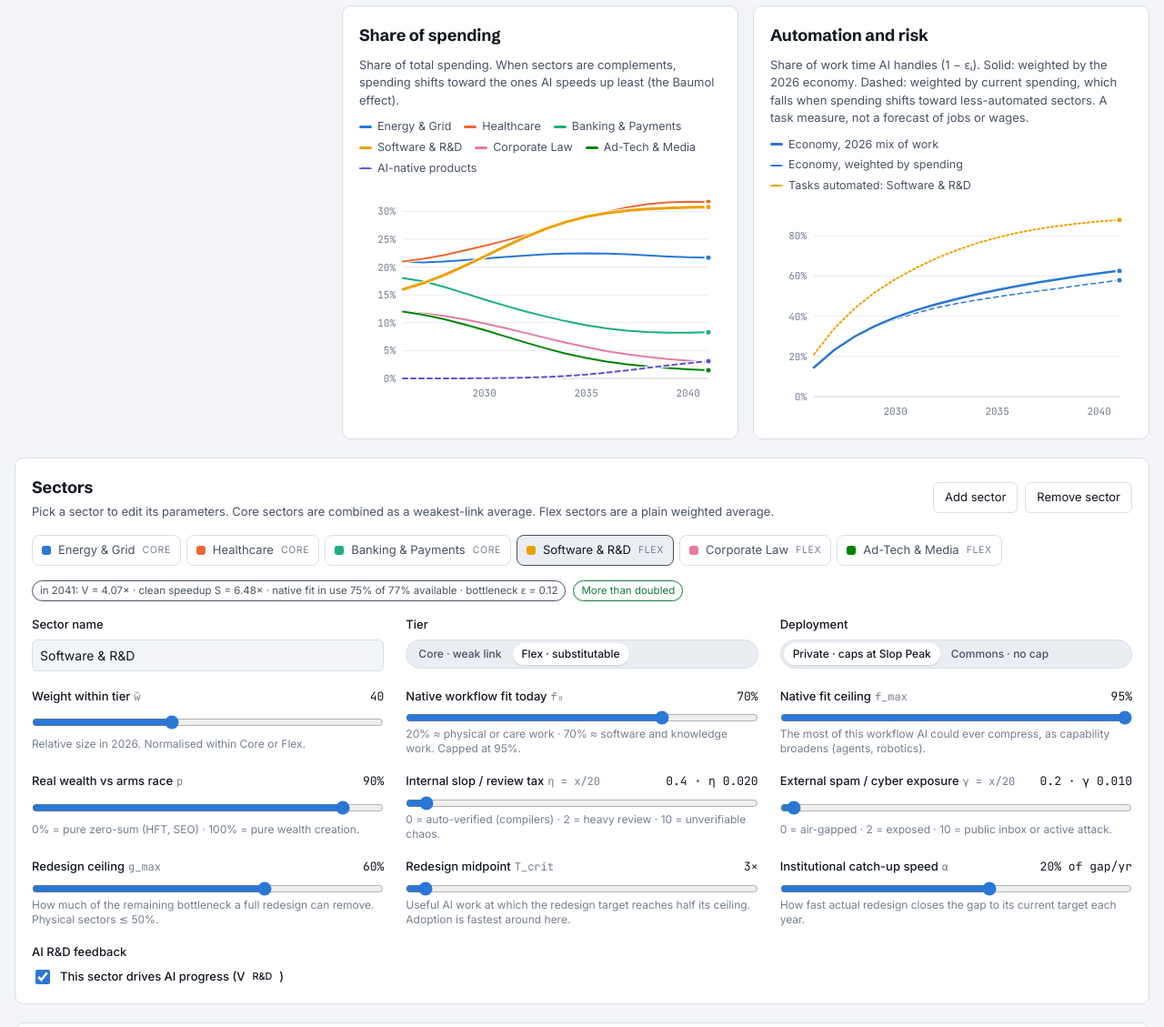
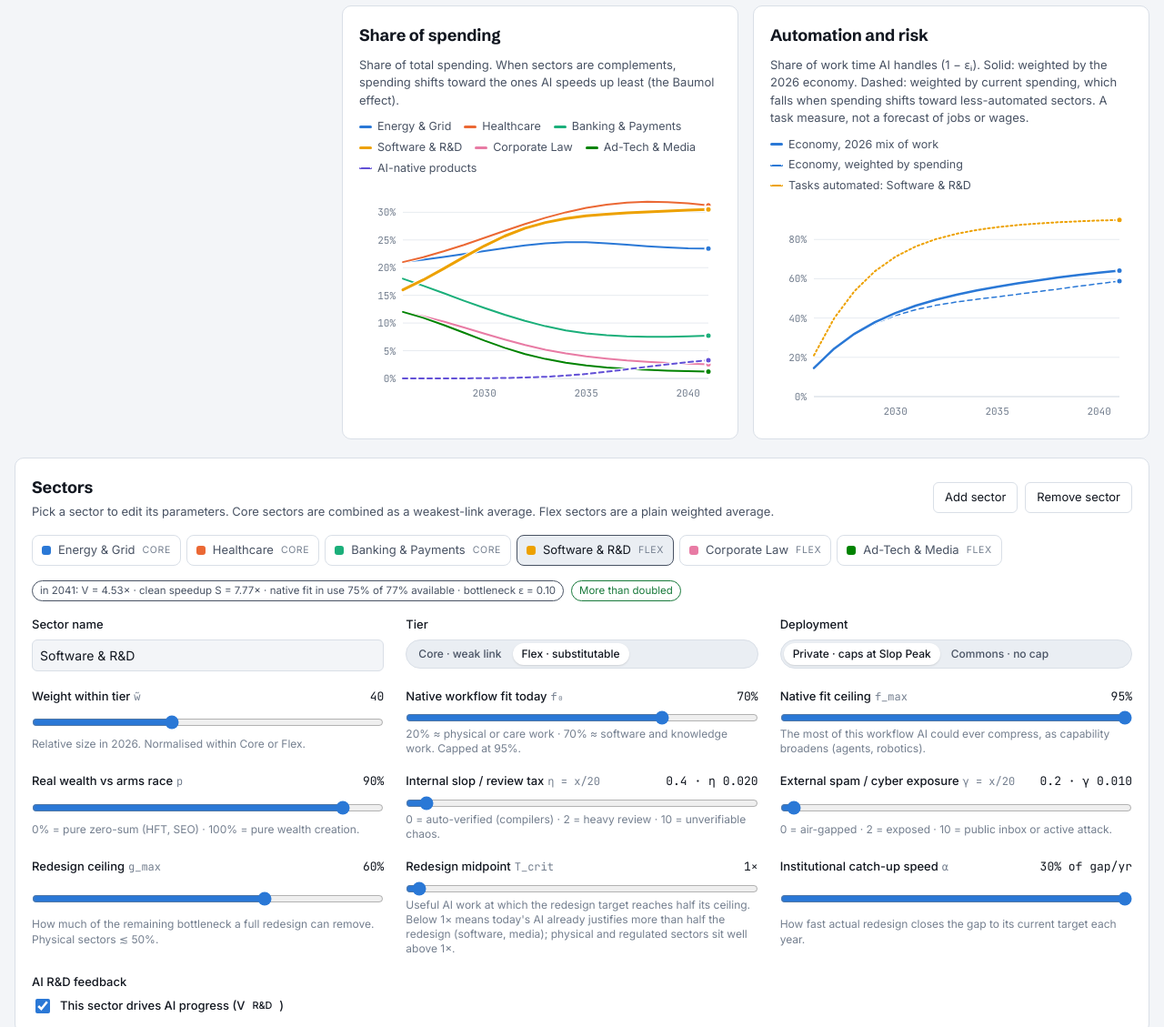
Before and after one commit to rj-mitchell/ai-model, a plain HTML site: page index.html in a window 1280 px wide. Shown: the part 1671-2800 px from the top of the page at 91% size. Drawn offline with nearby package versions, Linux system fonts and the light colour scheme.

Commit message:
Value catching up with today's AI; earlier software redesign
Speedup was measured only against new capability, so adopting or
redesigning around end-2026 AI was worth nothing. Add today's AI
speedup A (default 2x) and measure speedup against how work was done
at end-2026, so adoption and redesign pay off without new capability.

Let the redesign midpoint go below 1x (today's AI already past the
halfway point) and lower knowledge-work defaults: Software 1x at
30%/yr, Ad-Tech 1.5x, Banking and Law 3x. Software redesign now
reaches about 35% by 2030 instead of 7%.

Co-Authored-By: Claude Opus 5.5 <noreply@anthropic.com>
Claude-Session: https://claude.ai/code/session_01Lb3Yfb7CWYGLpUbCJhBUeD

```diff
--- a/app.js
+++ b/app.js
@@ -3,7 +3,7 @@
   'use strict';
   const M = window.AIModel;
   const $ = (id) => document.getElementById(id);
-  const STORE_KEY = 'ai-transformation-model:v5';
+  const STORE_KEY = 'ai-transformation-model:v6';
   const MAX_SECTORS = 8;
 
   // ---------------- Default economy (the conversation's 6-sector example) ----------------
@@ -15,10 +15,10 @@
     return [
       sec('Energy & Grid', 'core', 35, 20, 45, 100, 0.2, 0.2, 20, 20, 10, 15, 'private'),
       sec('Healthcare', 'core', 35, 25, 55, 95, 1.0, 0.4, 35, 35, 15, 10, 'private'),
-      sec('Banking & Payments', 'core', 30, 60, 90, 70, 0.8, 1.0, 50, 50, 5, 15, 'private'),
-      sec('Software & R&D', 'flex', 40, 70, 95, 90, 0.4, 0.2, 60, 60, 3, 20, 'private', true),
-      sec('Corporate Law', 'flex', 30, 60, 85, 15, 2.0, 2.0, 40, 40, 5, 15, 'commons'),
-      sec('Ad-Tech & Media', 'flex', 30, 80, 95, 10, 3.0, 3.0, 50, 50, 3, 20, 'commons'),
+      sec('Banking & Payments', 'core', 30, 60, 90, 70, 0.8, 1.0, 50, 50, 3, 15, 'private'),
+      sec('Software & R&D', 'flex', 40, 70, 95, 90, 0.4, 0.2, 60, 60, 1, 30, 'private', true),
+      sec('Corporate Law', 'flex', 30, 60, 85, 15, 2.0, 2.0, 40, 40, 3, 15, 'commons'),
+      sec('Ad-Tech & Media', 'flex', 30, 80, 95, 10, 3.0, 3.0, 50, 50, 1.5, 25, 'commons'),
     ];
   }
   function defaultState() {
@@ -28,7 +28,7 @@
       Tstatic: 20, Wcore: 60, fragility: 5,
       // extensions (each has a neutral value that switches it off)
       beta: 0.1, dEta: 0.1, dGamma: 0.1, cfx: 1.5, kappa: 1,
-      adopt0: 30, adoptSpeed: 25,
+      adopt0: 30, adoptSpeed: 25, aiNow: 2,
       Nmax: 10, Tnew: 10, newSpeed: 15,
       hmax: 0, Trisk: 30, loss: 100,
       setbackYear: 0, setbackSize: 0,
@@ -45,7 +45,7 @@
       { id: 'dyn-explosive', label: 'Fast takeoff', apply: (s) => { Object.assign(s, { r0: 50, phi: 1, Thalf: 50, beta: 0.4, dEta: 0.4, dGamma: 0.4, Nmax: 50, adoptSpeed: 40, Tnew: 15, years: 25 }); return s; } },
       { id: 'dyn-cyber', label: 'Cyber-slop on Banking', apply: (s) => { s.sectors[2].gamma = 10; return s; } },
       { id: 'dyn-winter', label: 'AI setback in 2030', apply: (s) => Object.assign(s, { setbackYear: 2030, setbackSize: 60 }) },
-      { id: 'dyn-slow', label: 'Slow institutions', apply: (s) => { s.sectors.forEach((x) => { x.alpha = Math.max(5, Math.round(x.alpha / 2)); x.Tcrit = Math.min(30, x.Tcrit * 2); }); return s; } },
+      { id: 'dyn-slow', label: 'Slow institutions', apply: (s) => { s.sectors.forEach((x) => { x.alpha = Math.max(5, Math.round(x.alpha / 2)); x.Tcrit = Math.min(30, x.Tcrit * 2 + 1); }); return s; } },
       { id: 'dyn-learn', label: 'Institutions learn to fight slop', apply: (s) => Object.assign(s, { dEta: 0.4, dGamma: 0.4 }) },
       { id: 'dyn-risk', label: 'High catastrophe risk', apply: (s) => Object.assign(s, { hmax: 5, Trisk: 20, loss: 100 }) },
     ],
@@ -142,6 +142,13 @@
     return body;
   }
 
+  function todaySliders() {
+    return [
+      slider({ id: 'g-ainow', label: 'Speedup from today\'s AI', sym: 'A', min: 1, max: 5, step: 0.1, get: () => state.aiNow, set: (v) => (state.aiNow = v), fmt: (v) => `${v.toFixed(1)}× faster`, hint: 'How much faster end-2026 AI does the work it is already used for, compared with doing it without AI. This is what adoption and redesign catch up on, even if AI stops improving. 1 = no gain from catching up.' }),
+      slider({ id: 'g-adopt0', label: 'Native fit already in use', sym: 'a₀', min: 0, max: 100, step: 5, get: () => state.adopt0, set: (v) => (state.adopt0 = v), fmt: (v) => `${v}% of f₀ in 2026`, hint: 'How much of the work AI could already do is actually done with AI at end-2026. 30% puts about 15% of all tasks on AI, close to published estimates for chatbots without purpose-built tools.' })
+    ];
+  }
+
   function buildGlobalControls() {
     const dyn = state.mode === 'dynamic';
     const host = $('controls');
@@ -157,12 +164,13 @@
       );
       const ad = group(host, 'Adoption', true);
       ad.append(
-        slider({ id: 'g-adopt0', label: 'Native fit already in use', sym: 'a₀', min: 0, max: 100, step: 5, get: () => state.adopt0, set: (v) => (state.adopt0 = v), fmt: (v) => `${v}% of f₀ in 2026`, hint: 'How much of the work AI could already do is actually done with AI at end-2026. 30% puts about 15% of all tasks on AI, close to published estimates for chatbots without purpose-built tools.' }),
+        ...todaySliders(),
         slider({ id: 'g-adoptspeed', label: 'Adoption speed', sym: 'λ', min: 5, max: 60, step: 1, get: () => state.adoptSpeed, set: (v) => (state.adoptSpeed = v), fmt: (v) => `${v}% of gap/yr`, hint: 'How fast organisations start using AI for work it can already do. Separate from workflow redesign, which is slower.' })
       );
     } else {
       const g = group(host, 'Snapshot', true);
       g.append(slider({ id: 'g-T', label: 'Useful AI work vs end-2026', sym: 'T', min: 1, max: 100, log: true, get: () => state.Tstatic, set: (v) => (state.Tstatic = v), fmt: (v) => fx(v), hint: '1× = end-2026 baseline · 10× = ten times the verified work per £ · 100× = transformative.' }));
+      g.append(...todaySliders());
     }
 
     const ec = group(host, 'Economy structure', true);
@@ -304,7 +312,7 @@
     if (dyn) {
       ed.append(
         slider({ id: 's-gmax', label: 'Redesign ceiling', sym: 'g_max', min: 0, max: 90, step: 1, get: () => s.gmax, set: (v) => (s.gmax = v), fmt: (v) => `${v}%`, hint: 'How much of the remaining bottleneck a full redesign can remove. Physical sectors ≲ 50%.' }),
-        slider({ id: 's-tcrit', label: 'Redesign midpoint', sym: 'T_crit', min: 2, max: 30, step: 0.5, get: () => s.Tcrit, set: (v) => (s.Tcrit = v), fmt: (v) => `${v}×`, hint: 'Useful AI work at which the redesign target reaches half its ceiling. Adoption is fastest around here.' }),
+        slider({ id: 's-tcrit', label: 'Redesign midpoint', sym: 'T_crit', min: 0.5, max: 30, step: 0.5, get: () => s.Tcrit, set: (v) => (s.Tcrit = v), fmt: (v) => `${v}×`, hint: 'Useful AI work at which the redesign target reaches half its ceiling. Below 1× means today\'s AI already justifies more than half the redesign (software, media); physical and regulated sectors sit well above 1×.' }),
         slider({ id: 's-alpha', label: 'Institutional catch-up speed', sym: 'α', min: 5, max: 30, step: 1, get: () => s.alpha, set: (v) => (s.alpha = v), fmt: (v) => `${v}% of gap/yr`, hint: 'How fast actual redesign closes the gap to its current target each year.' })
       );
       const rdF = document.createElement('div');
@@ -689,7 +697,8 @@
     ].filter((se) => se.ys.every(Number.isFinite));
     const pk = pts.reduce((a, p) => (p.Vmacro > a.Vmacro ? p : a), pts[0]);
     $('c1-title').textContent = 'Economy-wide value across tech power';
-    $('c1-sub').textContent = pk.T < 99 ? `Economy peaks at ${fx(pk.Vmacro)} when T ≈ ${fx(pk.T)}` : 'Holding these sector settings fixed';
+    const overhang = pts[0].Vmacro > 1.005 ? ` At 1×, ${fx(pts[0].Vmacro)} is the value of fully catching up with today's AI.` : '';
+    $('c1-sub').textContent = (pk.T < 99 ? `Economy peaks at ${fx(pk.Vmacro)} when T ≈ ${fx(pk.T)}.` : 'Holding these sector settings fixed, with full adoption.') + overhang;
     legend($('c1-legend'), ser);
     lineChart($('c1'), {
       xs, series: ser, xLog: true, xFmt: (v) => v + '×', yFmt: (v, t) => (t ? f2(v) + '×' : v.toFixed(1) + '×'), baseline: 1,
@@ -811,7 +820,7 @@
     buildGlobalControls();
     $('lede').innerHTML = dyn
       ? 'The snapshot equation values every sector and the whole economy each quarter. Update rules feed that snapshot back into useful AI work <span class="mono">T</span>, how much of what AI can do is actually used, each sector\'s workflow redesign <span class="mono">g<sub>i</sub></span>, new products and risk. Some limits never dissolve, however capable AI gets: that is what the model is built to show.'
-      : 'The snapshot equation with tech power <span class="mono">T</span> as a dial. Set a level of useful AI work and each sector\'s settings to see net value after Amdahl bottlenecks, Red Queen arms races, internal slop and external spam, and how a weak Core drags down the economy.';
+      : 'The snapshot equation with tech power <span class="mono">T</span> as a dial, assuming organisations have fully adopted what AI can do. Set a level of useful AI work and each sector\'s settings to see net value after Amdahl bottlenecks, Red Queen arms races, internal slop and external spam, and how a weak Core drags down the economy.';
     buildPresets();
     buildSectorTabs();
     buildSectorEditor();
--- a/model.js
+++ b/model.js
@@ -36,6 +36,7 @@
       Tnew: state.Tnew,
       newSpeed: (state.newSpeed != null ? state.newSpeed : 15) / 100,
       adopt0: clamp((state.adopt0 != null ? state.adopt0 : 30) / 100, 0, 1),   // share of native fit in use at end-2026
+      aiNow: Math.max(1, state.aiNow != null ? state.aiNow : 2),                // how much faster end-2026 AI does the work it is used for
       adoptSpeed: (state.adoptSpeed != null ? state.adoptSpeed : 25) / 100,     // share of the adoption gap closed per year
       growthCap: Math.max(0.05, (state.growthCap != null ? state.growthCap : 200) / 100), // max yearly growth in T
       hmax: state.hmax / 100,                    // annual catastrophe hazard at maturity
@@ -59,7 +60,7 @@
       gamma: Math.max(0, s.gamma / 20),
       gmax: clamp(s.gmax / 100, 0, G_CAP),
       gStatic: clamp(s.g / 100, 0, G_CAP),
-      Tcrit: Math.max(1, s.Tcrit),
+      Tcrit: Math.max(0.1, s.Tcrit),
       alpha: clamp(s.alpha / 100, 0, 1),
       private: s.deploy !== 'commons',
     };
@@ -69,16 +70,21 @@
   // f*_i(T)  = f_max − (f_max − f_0) T^(−β)          available native fit (β = 0 → fixed f_0)
   // a_i      = native fit actually in use (dynamic: chases f*_i; snapshot: = f*_i)
   // eps_i    = (1 − a_i) (1 − g_i)
-  // S_i      = 1 / (eps_i + (1 − eps_i) / T_eff)
+  // τ_i      = eps_i + (1 − eps_i) / (A · T_eff)        time per unit of work vs no AI (A = today's AI speedup)
+  // τ_i,0    = eps_i,0 + (1 − eps_i,0) / A,  eps_i,0 = 1 − a_0 f_0   (how work was done at end-2026)
+  // S_i      = τ_i,0 / τ_i                              speedup vs end-2026 (A = 1 → 1 / (eps + (1 − eps)/T_eff))
   // η̂ = η T^(−δη),  γ̂ = γ T^(−δγ)
   // V_i      = (1 + p_i (S_i − 1)) / (1 + (η̂ ln T_eff + γ̂ ln T) S_i)
   function fAvail(P, T, X) { return X.beta > 0 ? P.fmax - (P.fmax - P.f0) * Math.pow(T, -X.beta) : P.f0; }
 
   function sectorValueAt(P, g, T, Teff, X, fUsed) {
     X = X || { beta: 0, dEta: 0, dGamma: 0 };
+    const A = X.aiNow || 1;
     const f = fUsed != null ? fUsed : fAvail(P, T, X);
     const eps = (1 - f) * (1 - g);
-    const S = 1 / (eps + (1 - eps) / Teff);
+    const eps0 = 1 - (X.adopt0 != null ? X.adopt0 : 1) * P.f0;
+    const tau0 = eps0 + (1 - eps0) / A;
+    const S = tau0 / (eps + (1 - eps) / (A * Teff));
     const eta = P.eta * (X.dEta ? Math.pow(T, -X.dEta) : 1);
     const gamma = P.gamma * (X.dGamma ? Math.pow(T, -X.dGamma) : 1);
     const a = eta * Math.log(Teff) + gamma * Math.log(T);
@@ -250,10 +256,10 @@
   // ---------------- 4. Uncertainty (Monte Carlo) ----------------
   // Each uncertain input is multiplied by exp(spread · z), then clamped to its slider range.
   // Sector inputs share a common error component: z = √c · z_common + √(1−c) · z_own.
-  const SECTOR_RANGES = { f: [0, 95], fmax: [0, 95], p: [0, 100], eta: [0, 10], gamma: [0, 10], gmax: [0, 90], g: [0, 90], Tcrit: [2, 30], alpha: [5, 30] };
+  const SECTOR_RANGES = { f: [0, 95], fmax: [0, 95], p: [0, 100], eta: [0, 10], gamma: [0, 10], gmax: [0, 90], g: [0, 90], Tcrit: [0.5, 30], alpha: [5, 30] };
   const GLOBAL_RANGES = {
     r0: [5, 60], phi: [0, 1], Thalf: [5, 50], beta: [0, 1], dEta: [0, 1], dGamma: [0, 1], Nmax: [0, 100], Tnew: [2, 50],
-    hmax: [0, 20], Trisk: [2, 100], adopt0: [0, 100], adoptSpeed: [5, 60],
+    hmax: [0, 20], Trisk: [2, 100], adopt0: [0, 100], adoptSpeed: [5, 60], aiNow: [1, 5],
     // structural dials
     Wcore: [20, 80], fragility: [0, 10], cfx: [0, 3], kappa: [0, 2],
   };
```
Also changed, not shown: index.html (+4 -2 lines), 1 other file.
